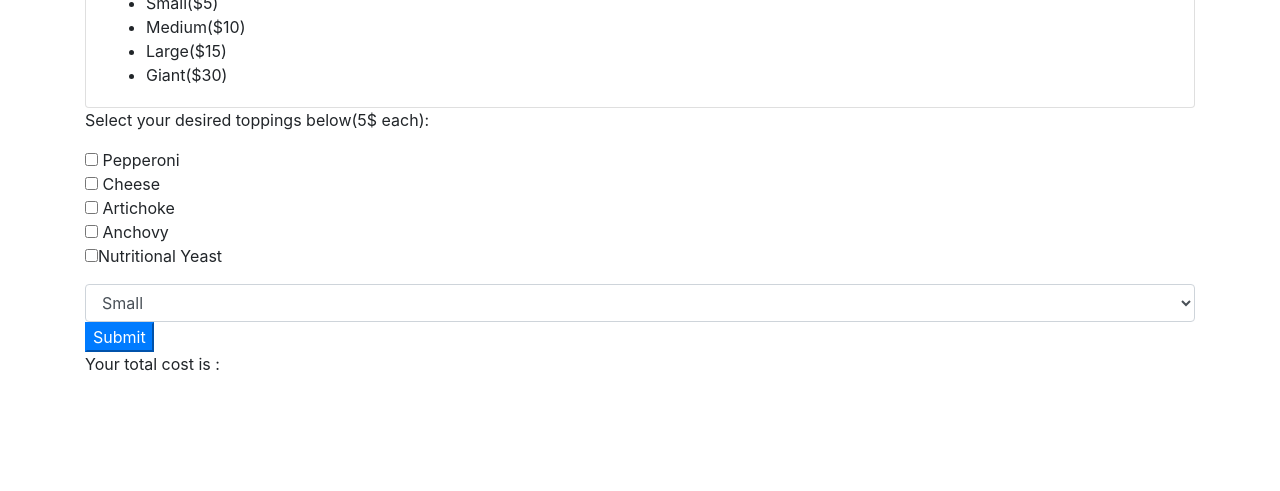
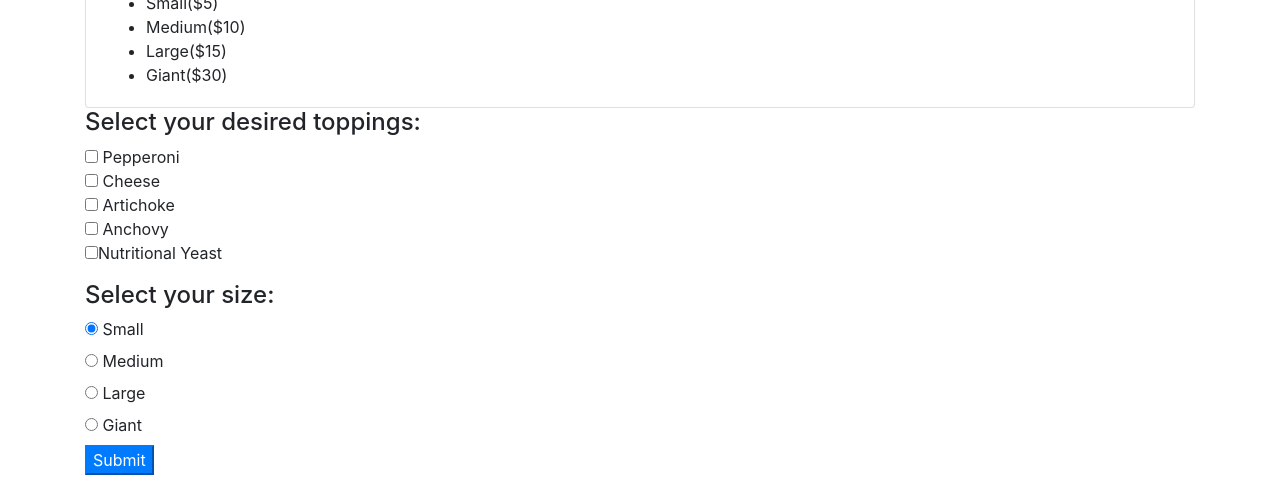
Before and after one commit to hagoodwi92/pizzaParlor, a plain HTML site: page index.html in a window 1280 px wide. Shown: the part 509-1000 px from the top of the page. Before the commit the page ends 901 px from the top, so only its background shows below. Drawn offline with Linux system fonts and the light colour scheme.

Commit message:
add radio buttons

```diff
--- a/css/styles.css
+++ b/css/styles.css
@@ -1,3 +1,7 @@
 h1{
   text-align: center;
 }
+.output, .alert{
+  display: none;
+  font-size: large;
+}
--- a/index.html
+++ b/index.html
@@ -37,23 +37,45 @@
     </div>
       <form id="formOne">
         <div class = "form-group">
-          <p>Select your desired toppings below(5$ each):</p>
+          <h4>Select your desired toppings:</h4>
           <input type="checkbox" name = "topping1" value="Pepperoni"> Pepperoni<br>
           <input type="checkbox" name = "topping2" value="Cheese"> Cheese<br>
           <input type="checkbox" name = "topping3" value="Artichoke"> Artichoke<br>
           <input type="checkbox" name = "topping4" value="Anchovy"> Anchovy<br>
           <input type="checkbox" name = "topping5" value="NutritionalYeast">Nutritional Yeast<br>
         </div>
-        <select class ="form-control" id="size">
-          <option>Small</option>
-          <option>Medium</option>
-          <option>Large</option>
-          <option>Giant</option>
-        </select>
+        <h4>Select your size: </h4>
+        <div class="radio">
+          <label>
+            <input type="radio" name="size" value="Small" checked>
+            Small
+          </label>
+        </div>
+        <div class="radio">
+          <label>
+            <input type="radio" name="size" value="Medium">
+            Medium
+          </label>
+        </div>
+        <div class="radio">
+          <label>
+            <input type="radio" name="size" value="Large">
+            Large
+          </label>
+        </div>
+        <div class="radio">
+          <label>
+            <input type="radio" name="size" value="Giant">
+            Giant
+          </label>
+        </div>
         <button type="submit" class="btn-primary">Submit</button>
       </form>
       <div id="output">
-        <p>Your total cost is : <span id="cost"></span></p>
+        <div class="alert alert-success" role="alert">
+          <p>Your total today is : $<span id="cost"></span> for one (<span id="pizzaSize"></span>) pizza and your toppings.</p>
+        </div>
+
         <p><span id = "size"></span></p>
       </div>
 
--- a/js/scripts.js
+++ b/js/scripts.js
@@ -55,10 +55,14 @@ $(document).ready(function()  {
     const Input4 = $("input:checkbox[name=topping4]:checked").val();
     const Input5 = $("input:checkbox[name=topping5]:checked").val();
 
-    const size = $("#size").val();
+    const size = $("input:radio[name=size]:checked").val();
     const cost = 0;
     let pizza = new Pizza (Input1, Input2, Input3, Input4, Input5, size, cost);
     $("#cost").text(pizza.getCost(pizza));
+    $("#output").show();
+    $(".alert").show();
+
+    $("#pizzaSize").text(pizza.size);
 
 
 })
```
